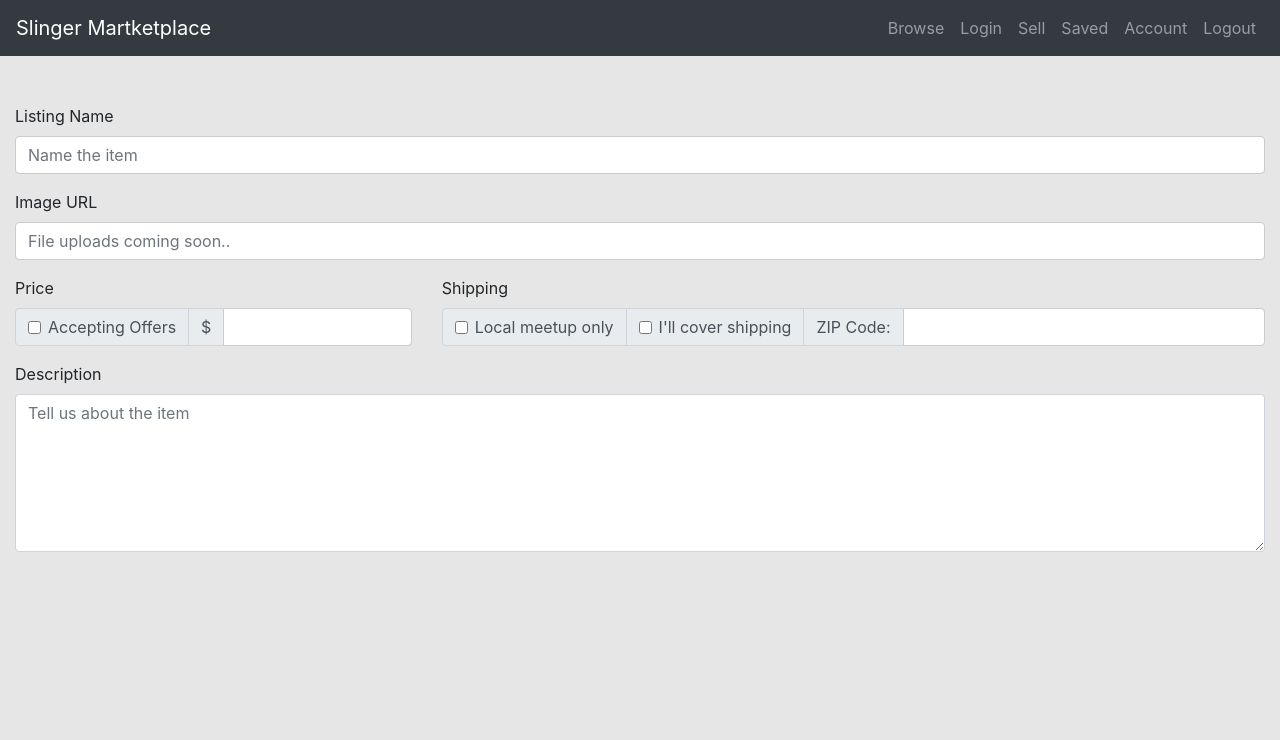
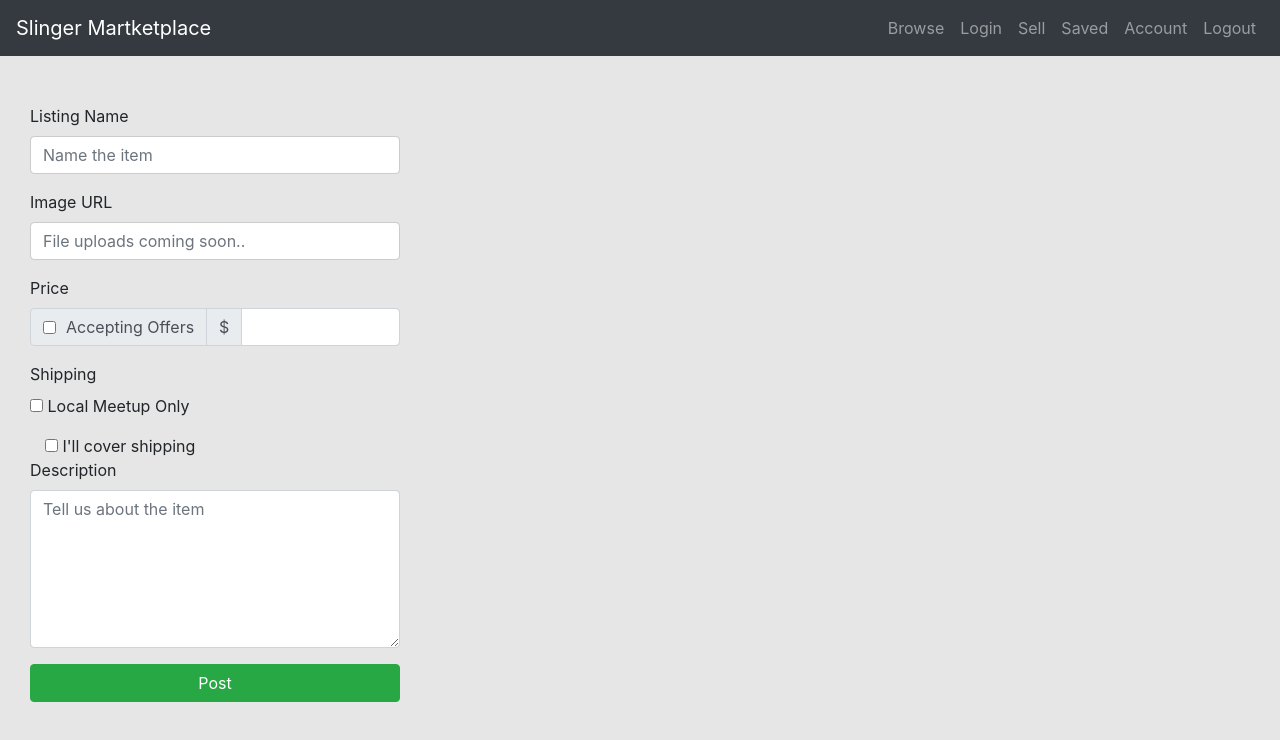
Before and after one commit to TPSreports2020/slanger, an Angular app: page /post in a window 1280 px wide. Shown: the top 740 px of the page. Built offline with nearby package versions, Linux system fonts and the light colour scheme.

Commit message:
1 file modified

```diff
--- a/src/app/post-form/post-form.component.css
+++ b/src/app/post-form/post-form.component.css
@@ -1,7 +1,12 @@
 .formWrapper {
   margin-top: 3rem;
+  max-width: 400px;
 }
 
 .checkSpace {
-  width: 7px;
+  width: 10px;
 }
+
+.full-width {
+  width: 100%;
+}
--- a/src/app/post-form/post-form.component.html
+++ b/src/app/post-form/post-form.component.html
@@ -6,11 +6,14 @@
     *ngIf="img.value">
     <img [src]="img.value" alt="">
   </div>
+</div>
 
 
 <div class="col formWrapper">
   <form [formGroup]="sellForm" (ngSubmit)="onSubmit()">
 
+    <div class="row">
+      <div class="col">
         <div class="form-group">
           <label for="name">Listing Name</label>
           <input
@@ -21,7 +24,11 @@
               placeholder="Name the item"
           >
           </div>
+      </div>
+    </div>
 
+    <div class="row">
+      <div class="col">
         <div class="form-group">
           <label for="imgUrl">Image URL</label>
           <input
@@ -33,12 +40,13 @@
               #img
           >
         </div>
+      </div>
+    </div>
 
     <div class="row">
-        <div class="col-4">
-
+      <div class="col">
         <div class="form-group">
-            <label for="imgUrl">Price</label>
+          <label for="price">Price</label>
           <div class="input-group mb-3">
             <div class="input-group-prepend">
               <div class="input-group-text">
@@ -48,33 +56,46 @@
               </div>
               <span class="input-group-text">$</span>
             </div>
-              <input type="text" class="form-control" aria-label="Text input with checkbox">
-            </div>
-          </div>
-
-        </div>
-        <div class="col">
-          <div class="form-group">
-            <label for="imgUrl">Shipping</label>
-            <div class="input-group mb-3">
-              <div class="input-group-prepend">
-                <div class="input-group-text">
-                  <input type="checkbox" aria-label="Checkbox for following text input">
-                  <span class="checkSpace"></span>
-                  Local meetup only
-                </div>
-                <div class="input-group-text">
-                  <input type="checkbox" aria-label="Checkbox for following text input">
-                  <span class="checkSpace"></span>
-                  I'll cover shipping
-                </div>
-                <span class="input-group-text">ZIP Code: </span>
-              </div>
-              <input type="text" class="form-control" aria-label="Text input with checkbox">
+              <input type="number" class="form-control" aria-label="Text input with checkbox">
           </div>
         </div>
       </div>
     </div>
+
+    <div class="row">
+      <div class="col">
+        <label for="shipping">Shipping</label>
+      </div>
+    </div>
+    <div class="row">
+      <div class="col">
+        <div class="form-group">
+            <input type="checkbox" aria-label="Checkbox for following text input">
+            <span class="checkSpace"></span>
+            Local Meetup Only
+        </div>
+        <div class="col">
+
+            <span class="bigSpace"></span>
+            <input
+              type="checkbox"
+              aria-label="Checkbox for following text input"
+              class="mx-auto"
+              >
+            <span class="checkSpace"></span>
+            I'll cover shipping
+        </div>
+      </div>
+    </div>
+
+
+
+
+
+
+
+
+
 
       <div class="form-group">
         <label for="description">Description</label>
@@ -88,7 +109,11 @@
             ></textarea>
       </div>
 
+        <button
+          class="btn btn-success full-width"
+          type="submit"
+          >
+          Post
+        </button>
     </form>
   </div>
-
-</div>
```
Lines whose indentation alone changed are shown as unchanged.
